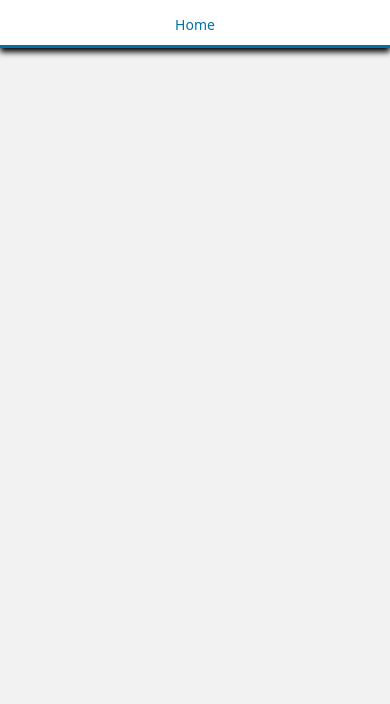
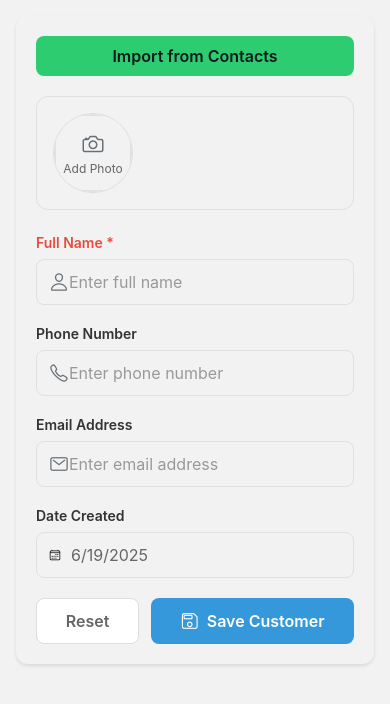
Before and after one commit to MuntadherAteeq/Transaction-Manager-Mobile, a React Native app: screen /AddRecord in a window 390 px wide. Before the commit this address had no page. Shown: the top 704 px of the page. Built offline with nearby package versions, Linux system fonts and the light colour scheme.

Commit message:
feat: Integrate AddRecord screen and enhance ContactPickerModal styles; refactor SafeAreaView component

```diff
--- a/src/App.tsx
+++ b/src/App.tsx
@@ -6,9 +6,9 @@ import { NavigationContainer } from "@react-navigation/native";
 import { useEffect, useState } from "react";
 import { SafeAreaProvider } from "react-native-safe-area-context";
 import { createNativeStackNavigator } from "@react-navigation/native-stack";
-import { Text } from "./components/text";
 import { HomePage } from "./pages/Home";
 import { RecordsProvider } from "./models/Record";
+import { AddRecord } from "./pages/Add-Record";
 
 SplashScreen.preventAutoHideAsync();
 const Stack = createNativeStackNavigator();
@@ -51,6 +51,16 @@ export function App() {
                 headerShown: false,
               }}
             />
+            <Stack.Screen
+              name="AddRecord"
+              component={AddRecord} // Placeholder for AddRecord component
+              options={{
+                title: "Add Record",
+                headerBackTitle: "Back",
+                headerShown: false,
+                animation: "fade_from_bottom",
+              }}
+            />
           </Stack.Navigator>
         </RecordsProvider>
       </SafeAreaProvider>
--- a/src/components/ContactPickerModal.tsx
+++ b/src/components/ContactPickerModal.tsx
@@ -9,7 +9,7 @@ import {
   TextInput,
   TouchableOpacity,
 } from "react-native";
-import { useColors } from "../constants/Colors";
+import { Colors, useColors } from "../constants/Colors";
 import { Text } from "./text";
 import { View } from "./view";
 
@@ -32,6 +32,7 @@ const ContactPickerModal: React.FC<ContactPickerModalProps> = ({
   const [loading, setLoading] = useState(true);
 
   const colors = useColors();
+  const styles = createStyles(colors);
 
   useEffect(() => {
     if (visible) {
@@ -47,7 +48,9 @@ const ContactPickerModal: React.FC<ContactPickerModalProps> = ({
         fields: [Contacts.Fields.Emails, Contacts.Fields.PhoneNumbers],
       });
       setContacts(data);
-      setFilteredContacts(data);
+      setFilteredContacts(
+        data.filter((predicate) => predicate.phoneNumbers?.length)
+      );
     }
     setLoading(false);
   };
@@ -131,11 +134,11 @@ const ContactPickerModal: React.FC<ContactPickerModalProps> = ({
     </Modal>
   );
 };
-
-const styles = StyleSheet.create({
+function createStyles(colors: Colors) {
+  return StyleSheet.create({
     container: {
       flex: 1,
-    backgroundColor: "#fff",
+      backgroundColor: colors.card,
     },
     header: {
       flexDirection: "row",
@@ -145,8 +148,8 @@ const styles = StyleSheet.create({
       justifyContent: "space-between",
       alignItems: "center",
       borderBottomWidth: 1,
-    borderBottomColor: "#eee",
-    backgroundColor: "#f9f9f9",
+      borderBottomColor: colors.border,
+      backgroundColor: colors.card,
     },
     title: {
       fontSize: 20,
@@ -160,7 +163,7 @@ const styles = StyleSheet.create({
       paddingVertical: 10,
       borderBottomWidth: 1,
       borderBottomColor: "#ddd",
-    backgroundColor: "#fafafa",
+      backgroundColor: colors.card,
     },
     searchInput: {
       backgroundColor: "#fff",
@@ -169,33 +172,35 @@ const styles = StyleSheet.create({
       borderWidth: 1,
       borderColor: "#ddd",
       fontSize: 16,
-    color: "#333",
+      color: colors.text,
     },
     list: {
       paddingHorizontal: 16,
       paddingBottom: 20,
+      backgroundColor: colors.background,
     },
     contactItem: {
       paddingVertical: 14,
       borderBottomWidth: 1,
-    borderBottomColor: "#eee",
+      borderBottomColor: colors.border,
     },
     contactName: {
       fontSize: 16,
       fontWeight: "600",
-    color: "#222",
+      color: colors.text,
     },
     contactDetails: {
       fontSize: 14,
-    color: "#666",
+      color: colors.subText,
       marginTop: 2,
     },
     emptyText: {
       textAlign: "center",
       marginTop: 40,
-    color: "#aaa",
+      color: colors.text,
       fontSize: 16,
     },
   });
+}
 
 export default ContactPickerModal;
--- /dev/null
+++ b/src/components/SafeAreaView.tsx
@@ -0,0 +1,18 @@
+import {
+  SafeAreaView as SafeArea,
+  SafeAreaViewProps,
+} from "react-native-safe-area-context";
+import { useColors } from "../constants/Colors";
+
+export function SafeAreaView(props: SafeAreaViewProps) {
+  const colors = useColors();
+  return (
+    <SafeArea
+      style={[
+        { backgroundColor: colors.background, flex: 1 },
+        ...(Array.isArray(props.style) ? props.style : [props.style]),
+      ]}
+      {...props}
+    />
+  );
+}
--- a/src/components/text.tsx
+++ b/src/components/text.tsx
@@ -3,10 +3,5 @@ import { useColors } from "../constants/Colors";
 
 export function Text({ style, ...props }: TextProps) {
   const colors = useColors();
-  return (
-    <NativeText
-      style={[{ backgroundColor: colors.background }, style]}
-      {...props}
-    />
-  );
+  return <NativeText style={[{ color: colors.text }, style]} {...props} />;
 }
--- a/src/constants/Colors.tsx
+++ b/src/constants/Colors.tsx
@@ -22,11 +22,6 @@ export const root = {
 export const Colors: { [key: string]: Colors } = {
   light: {
     ...root,
-    text: "#000",
-    background: "#f2f2f2",
-    icon: "#687076",
-    card: "#fff",
-    border: "#303030",
   },
   dark: {
     ...root,
@@ -34,7 +29,7 @@ export const Colors: { [key: string]: Colors } = {
     background: "#1C1C1C",
     icon: "#9BA1A6",
     card: "#2B2B2B",
-    border: "#2C2F33",
+    border: "#2B2B2B",
     subText: "#A0A3A7",
     input: "#2C2F33",
   },
--- a/src/pages/Add-Record.tsx
+++ b/src/pages/Add-Record.tsx
@@ -12,15 +12,15 @@ import {
   TextInput,
   TouchableOpacity,
 } from "react-native";
-import { SafeAreaView } from "react-native-safe-area-context";
 import { Record, useRecords } from "../models/Record";
 import { Colors, useColors } from "../constants/Colors";
 import ContactPickerModal from "../components/ContactPickerModal";
 import { Text } from "../components/text";
 import { View } from "../components/view";
 import { Ionicons } from "@expo/vector-icons";
+import { SafeAreaView } from "../components/SafeAreaView";
 
-const CustomerForm = () => {
+export const AddRecord = () => {
   const [formData, setFormData] = useState(new Record());
 
   const [errors, setErrors] = useState<{ [key: string]: string }>({});
@@ -153,7 +153,7 @@ const CustomerForm = () => {
   };
 
   return (
-    <SafeAreaView style={{ flex: 1 }}>
+    <SafeAreaView style={{ flex: 1, backgroundColor: colors.card }}>
       <KeyboardAvoidingView
         style={styles.container}
         behavior={Platform.OS === "ios" ? "padding" : "height"}
@@ -475,11 +475,9 @@ const createStyles = (colors: Colors) => {
       alignItems: "center",
     },
     importButtonText: {
-      color: "#fff",
       fontSize: 16,
       fontWeight: "600",
+
     },
   });
 };
-
-export default CustomerForm;
--- a/src/pages/Tabs/Main-Tab.tsx
+++ b/src/pages/Tabs/Main-Tab.tsx
@@ -1,19 +1,35 @@
 import RecordListItem from "@/src/components/Record/Record-Item";
-import { useColors } from "@/src/constants/Colors";
 import { useRecords } from "@/src/models/Record";
+import { Button } from "@react-navigation/elements";
+import { useNavigation, NavigationProp } from "@react-navigation/native";
 import React from "react";
 import { FlatList } from "react-native";
 
 // Home Screen Component
+// Define your stack param list to type navigation correctly
+type RootStackParamList = {
+  MainTab: undefined;
+  AddRecord: undefined;
+};
+
 export function MainTab() {
-  const colors = useColors();
   const { records } = useRecords();
+  const nav = useNavigation<NavigationProp<RootStackParamList>>();
   return (
+    <>
       <FlatList
         data={records}
         renderItem={({ item }) => <RecordListItem record={item} />}
         keyExtractor={(item) => item.id.toString()}
         contentContainerStyle={{ padding: 10 }}
       />
+      <Button
+        onPressIn={() => {
+          nav.navigate("AddRecord");
+        }}
+      >
+        Go to Add Record
+      </Button>
+    </>
   );
 }
```
Lines whose indentation alone changed are shown as unchanged.
